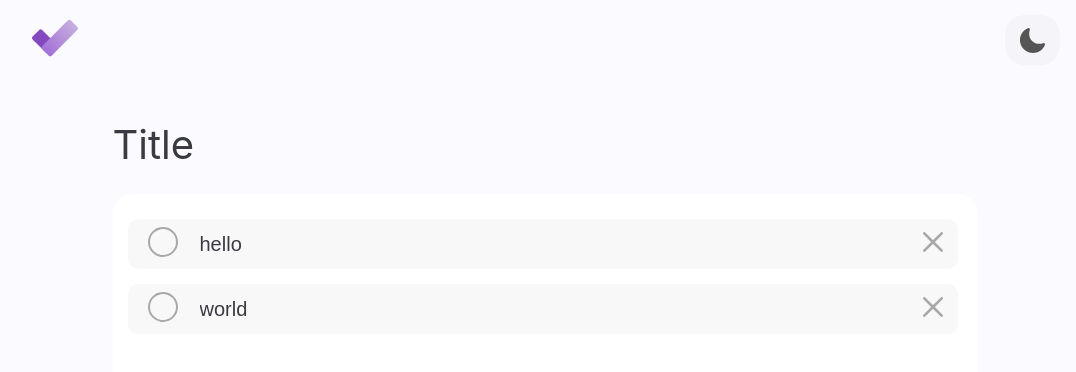
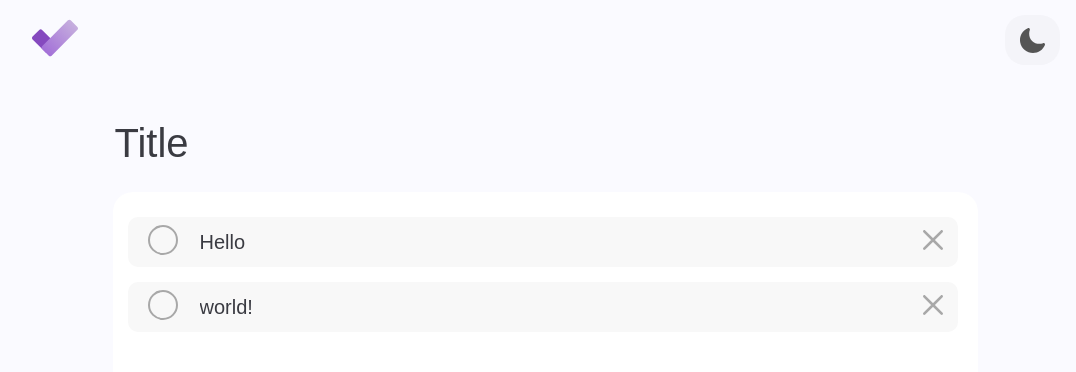
Before and after one commit to LauraMG12/Todo, a Vue app: page / in a window 1280 px wide. Shown: the top 372 px of the page, without its empty margins (95-1171 px from the left). Built offline with nearby package versions, Linux system fonts and the light colour scheme; the HTML template or start-up script is replaced by a standard one.

Commit message:
make title an input

```diff
--- a/src/components/AppButton.vue
+++ b/src/components/AppButton.vue
@@ -22,6 +22,7 @@ const emit = defineEmits<AppButtonEmits>();
 <style scoped lang="scss">
 button {
   all: unset;
+  transition: all 0.2s ease;
 }
 .button-container {
   width: 100px;
--- a/src/components/Todo.vue
+++ b/src/components/Todo.vue
@@ -4,7 +4,7 @@ import { ref } from "vue";
 import ListItem from "./ListItem.vue";
 import NewItem from "./NewItem.vue";
 
-const items = ref<string[]>(["hello", "world"]);
+const items = ref<string[]>(["Hello", "world!"]);
 
 function addItem(inputText: string): void {
   items.value.push(inputText);
@@ -17,7 +17,9 @@ function removeItem(index: number): void {
 
 <template>
   <div class="todo-container">
-    <div class="title">Title</div>
+    <div class="title">
+      <input type="text" value="Title" />
+    </div>
     <div class="todo-list">
       <div class="items-list">
         <TransitionGroup name="listItem">
@@ -39,13 +41,21 @@ function removeItem(index: number): void {
 <style scoped lang="scss">
 .todo-container {
   .title {
-    font-size: $font-size-primary-desktop;
-    color: var(--primary-text);
-    margin: 0 10px 25px 10px;
     cursor: default;
-    @media only screen and (max-width: $medium-breackpoint) {
-      font-size: $font-size-primary-mobile;
-      margin: 0 10px;
+    & input {
+      background-color: transparent;
+      border: none;
+      font-size: $font-size-primary-desktop;
+      color: var(--primary-text);
+      margin: 0 10px 25px 10px;
+      text-overflow: ellipsis;
+      @media only screen and (max-width: $medium-breackpoint) {
+        font-size: $font-size-primary-mobile;
+        margin: 0 10px;
+      }
+      &:focus {
+        outline: none;
+      }
     }
   }
   .todo-list {
```
